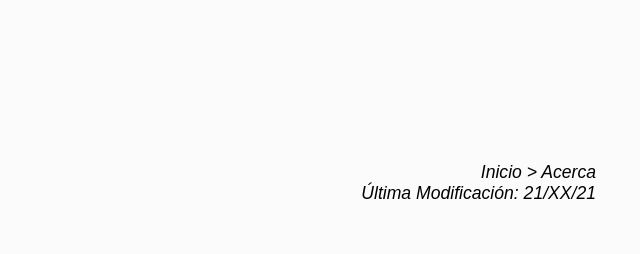
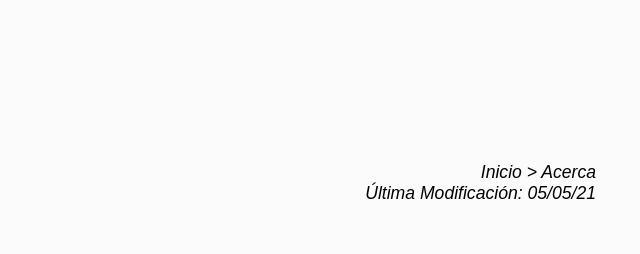
Before and after one commit to MikelBarajas38/Sitio-Web-SAC, a plain HTML site: page acerca.html in a window 1280 px wide. Shown: the part 992-1246 px from the top of the page, 396-1036 px from the left. Drawn offline with Linux system fonts and the light colour scheme; a web font is replaced by a local one.

Commit message:
Update acerca.html

```diff
--- a/acerca.html
+++ b/acerca.html
@@ -47,7 +47,7 @@
     <div class="content">
         <p class="map">
             <a href="index.html">Inicio</a> > <a href="javascript:void(0)">Acerca</a><br>
-            Última Modificación: 21/XX/21
+            Última Modificación: 05/05/21
         </p>
         <a name="1"></a>
         <h2>¿Quiénes Somos?</h2>
```
